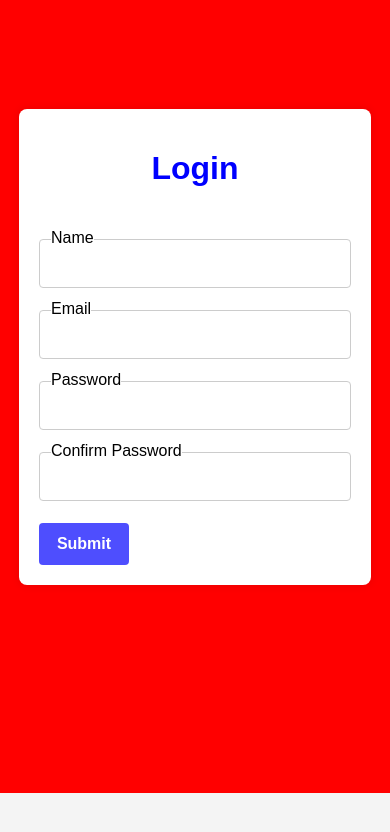
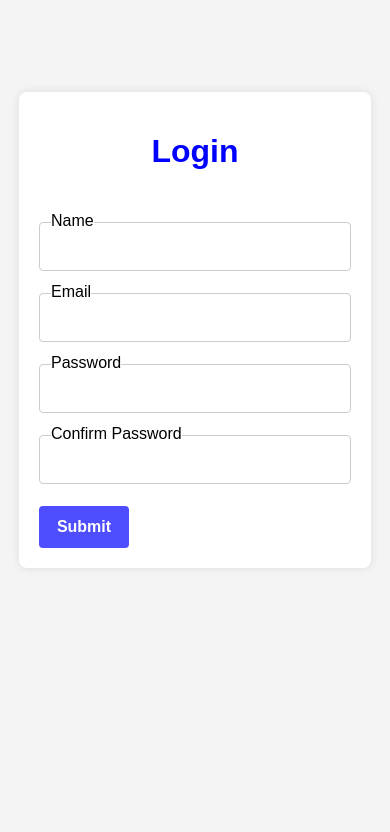
Before and after one commit to adnan2188/Formik_Form, a React (Vite) app: page / in a window 390 px wide. Shown: the top 832 px of the page. Built offline with nearby package versions, Linux system fonts and the light colour scheme.

Commit message:
background color changed

```diff
--- a/src/components/My_style.css
+++ b/src/components/My_style.css
@@ -101,8 +101,7 @@ p {
 @media screen and (max-width: 500px) {
 
     .container {
-        background-color: red;
-        height: 94vh;
+        height: 90vh;
     }
 
     form {
```
